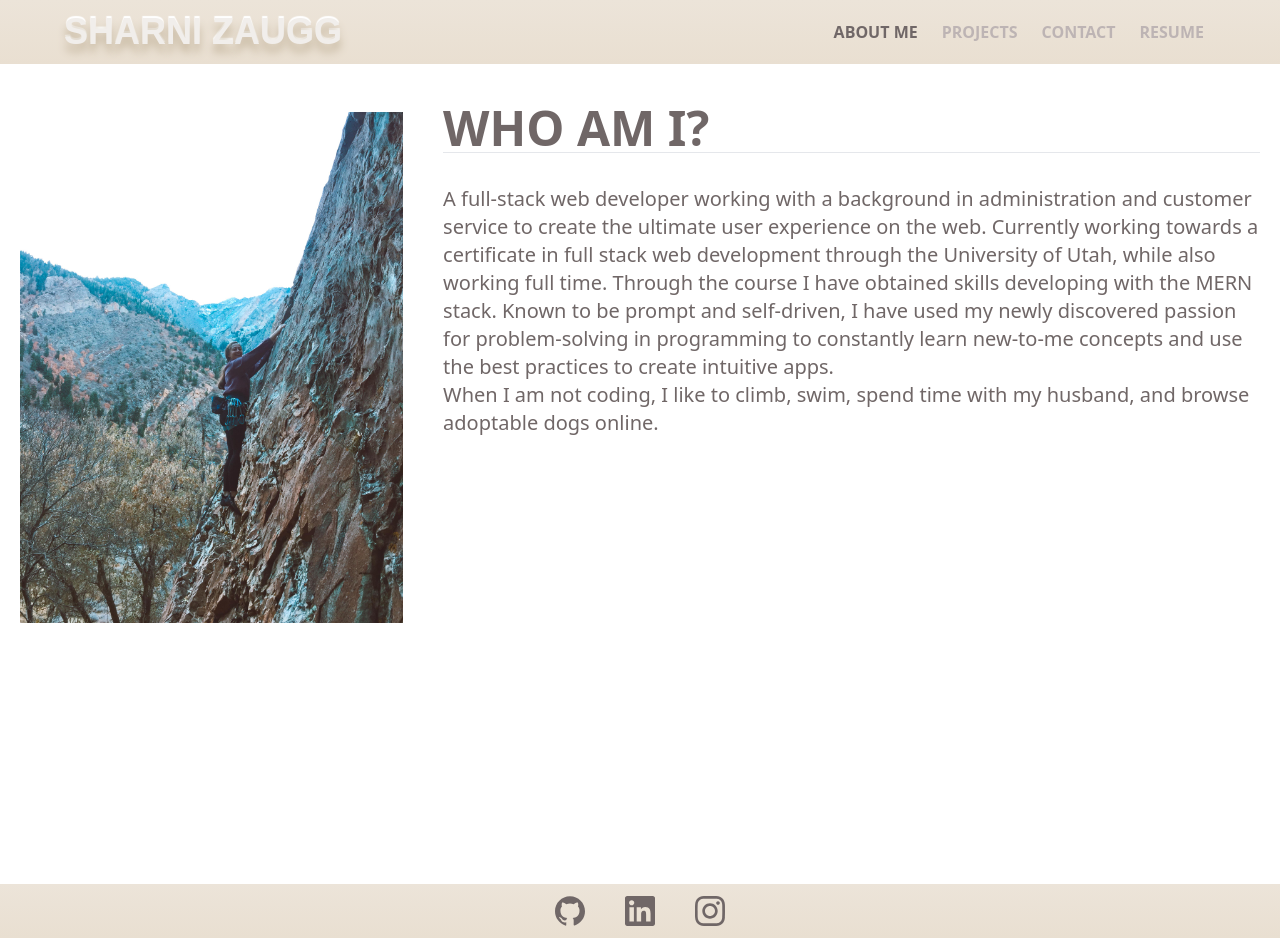
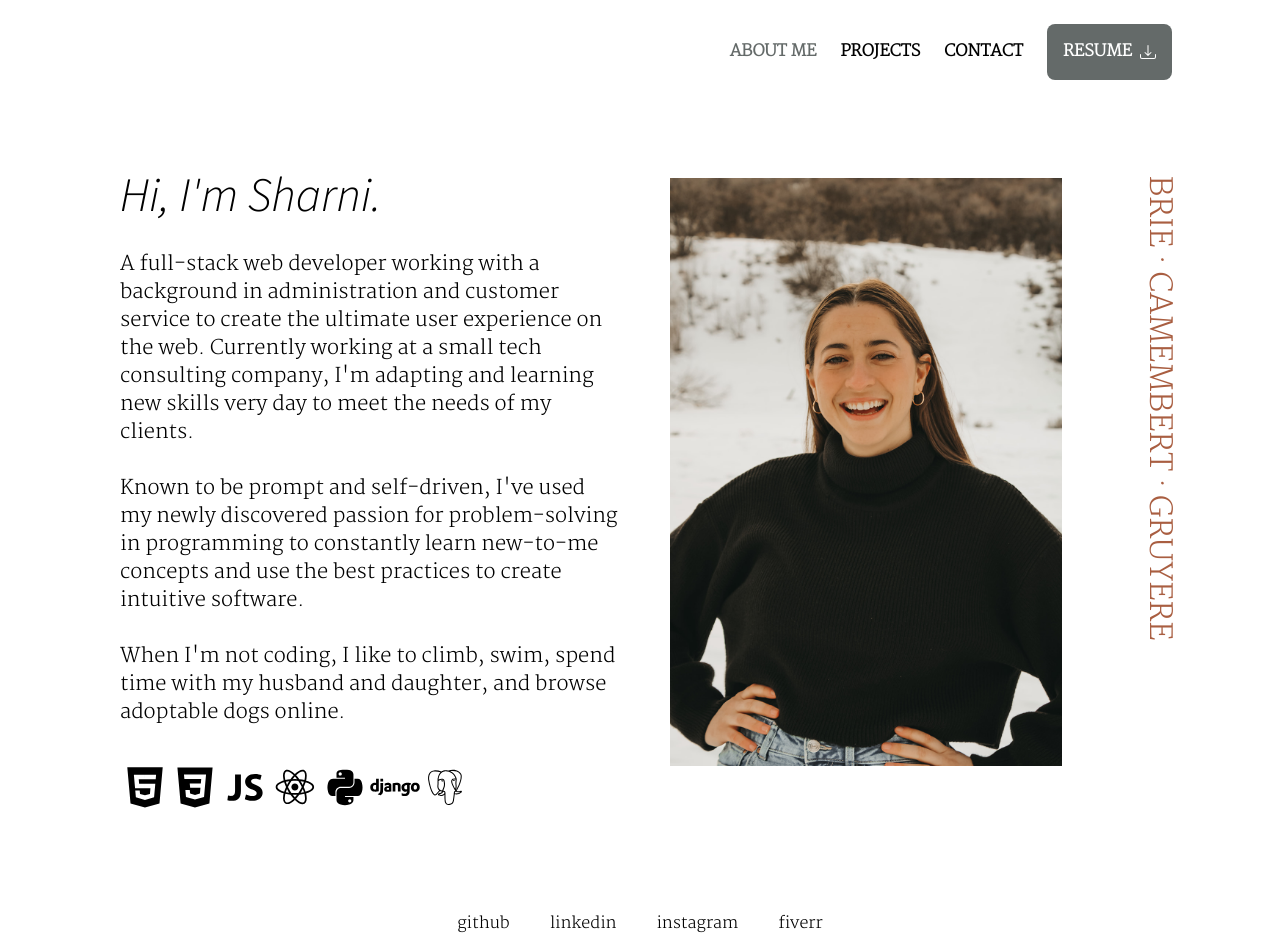
Before and after one commit to sharni595/myPortfolio2.0, a React (Create React App) app: page / in a window 1280 px wide. Built offline with nearby package versions, Linux system fonts and the light colour scheme.

Commit message:
restyle landing page and update styling to scss

```diff
--- a/package.json
+++ b/package.json
@@ -21,7 +21,7 @@
     "build": "react-scripts build",
     "test": "react-scripts test",
     "eject": "react-scripts eject",
-    "build-css": "tailwindcss build App.css -o css/style.css"
+    "build-css": "tailwindcss build App.scss -o css/style.css"
   },
   "eslintConfig": {
     "extends": [
@@ -40,5 +40,8 @@
       "last 1 firefox version",
       "last 1 safari version"
     ]
+  },
+  "devDependencies": {
+    "sass": "^1.58.3"
   }
 }
--- a/src/App.css
+++ /dev/null
@@ -1,65 +0,0 @@
-@tailwind base;
-@tailwind components;
-@tailwind utilities;
-
-
-
-#menu{
-    display: block;
-}
-
-body {
-    background: rgb(255, 255, 255);
-    color: rgb(112, 103, 103);
-    min-height: 100%
-}
-
-header {
-    background: linear-gradient(to bottom, #ece4d9 0%,#e9dfd1 100%);
-}
-
-footer {
-    background: linear-gradient(to bottom, #ece4d9 0%,#e9dfd1 100%);
-}
-
-.milky {
-    font-family: "Arial Rounded MT Bold", "Helvetica Rounded", Arial, sans-serif;;
-    text-transform: uppercase;
-    font-size: 92px;
-    color: #f1eeeb;
-    text-shadow: 0 8px 9px #c4b59d, 0px -2px 1px #fff;
-    font-weight: bold;
-    letter-spacing: 0px;
-    text-align: center;    padding: 10;
-    border-radius: 20px;
-}
-
-header, li {
-    font-weight: bold;
-    color: rgb(189, 180, 180);
-}
-
-.navActive {
-    color: rgb(112, 103, 103);
-}
-
-.img:hover {
-    opacity: 0.2;
-}
-
-.img:hover ~ #info{
-    display: block;
-}
-
-#info:hover {
-    display: block;
-}
-
-.error-text {
-    color: red;
-}
-
-.resume {
-    background-color: rgb(112, 103, 103);
-    color:rgb(255, 255, 255);
-}
--- a/src/App.js
+++ b/src/App.js
@@ -1,5 +1,5 @@
 import React, { useState } from 'react';
-import './App.css';
+import './App.scss';
 import Nav from './components/Nav';
 import About from './components/About';
 import Portfolio from './components/Portfolio';
@@ -58,7 +58,6 @@ function App() {
   const [aboutSelected, setAboutSelected] = useState(true);
   const [portfolioSelected, setPortfolioSelected] = useState(false);
   const [contactSelected, setContactSelected] = useState(false);
-  const [resumeSelected, setResumeSelected] = useState(false);
 
 
 
@@ -71,8 +70,6 @@ function App() {
       setPortfolioSelected={setPortfolioSelected}
       contactSelected={contactSelected}
       setContactSelected={setContactSelected}
-      resumeSelected={resumeSelected}
-      setResumeSelected={setResumeSelected}
       />
       <main className="min-h-screen">
 
@@ -80,7 +77,6 @@ function App() {
 
         {portfolioSelected ? (<Portfolio projects={projects}/>)
           : contactSelected ? (<Contact />)
-          : resumeSelected ? (<Resume />)
           : (<About />)}
 
       </main>
--- /dev/null
+++ b/src/App.scss
@@ -0,0 +1,73 @@
+@tailwind base;
+@tailwind components;
+@tailwind utilities;
+@import url('https://fonts.googleapis.com/css2?family=Martel:wght@200&family=Source+Sans+Pro:ital,wght@1,300&display=swap');
+
+
+
+
+#menu{
+    display: block;
+}
+
+* {
+    font-family: 'Martel', serif;
+}
+
+header {
+    li {
+        font-weight: bold;
+    }
+}
+
+.about {
+    display: grid;
+    grid-gap: 10px;
+    grid-template-columns: 50% 40% 10%;
+    grid-template-areas:
+            "aboutme profile extra";
+    padding: 50px 100px;
+    .about-me {
+        grid-area: aboutme;
+        h1 {
+            font-family: 'Source Sans Pro', sans-serif;
+        }
+    }
+    .profile {
+        grid-area: profile;
+        // overflow: hidden;
+    }
+    .extra {
+        grid-area: extra;
+        transform: rotate(90deg);
+        position: absolute;
+        top: 390px;
+        right: -110px;
+        color: #a95e41;
+    }
+}
+
+.navActive {
+    color: #646a69;
+}
+
+.img:hover {
+    opacity: 0.2;
+}
+
+.img:hover ~ #info{
+    display: block;
+}
+
+#info:hover {
+    display: block;
+}
+
+.error-text {
+    color: red;
+}
+
+.resume {
+    background-color: #646a69;
+    color:rgb(255, 255, 255);
+}
--- a/src/components/About/index.js
+++ b/src/components/About/index.js
@@ -1,30 +1,51 @@
 import React from 'react';
-import '../../App.css';
+import '../../App.scss';
 import '../../css/style.css';
-import profileImage from '../../assets/images/climbing.jpg';
+import profileImage from '../../assets/images/snowy-me.JPG';
+import { DiHtml5 } from 'react-icons/di';
+import { DiCss3 } from 'react-icons/di';
+import { DiJavascript1 } from 'react-icons/di';
+import { DiReact } from 'react-icons/di';
+import { DiPython } from 'react-icons/di';
+import { DiDjango } from 'react-icons/di';
+import { DiPostgresql } from 'react-icons/di';
 
 function About() {
     return(
-        <section className="my-5 lg:flex lg:flex-row">
-            <div className="p-5">
-                <img src={profileImage} className="my-2" alt="cover" />
-            </div>
-            <div className="p-5">
-                <h1 id="about" className="font-bold text-5xl">WHO AM I?</h1>
-                <hr />
+        <section className="about my-5">
+            <div className="about-me p-5">
+                <h1 className="text-5xl">Hi, I'm Sharni.</h1>
                 <br />
                 <div className="my-2 text-xl">
                     <p>
                         A full-stack web developer working with a background in administration and customer
-                        service to create the ultimate user experience on the web. Currently working towards
-                        a certificate in full stack web development through the University of Utah, while also
-                        working full time. Through the course I have obtained skills developing with the MERN stack. Known to be prompt and self-driven, I have used my newly discovered passion
-                        for problem-solving in programming to constantly learn new-to-me concepts and use the best
-                        practices to create intuitive apps.
-                        <br/>
-                        When I am not coding, I like to climb, swim, spend time with my husband, and browse adoptable dogs online.
+                        service to create the ultimate user experience on the web. Currently working at a small tech consulting company, I'm adapting and learning new skills very day to meet the needs of my clients.
                     </p>
+                    <br />
+                    <p>
+                        Known to be prompt and self-driven, I've used my newly discovered passion for problem-solving in programming to constantly learn new-to-me concepts and use the best practices to create intuitive software.
+                    </p>
+                    <br />
+                    <p>
+                        When I'm not coding, I like to climb, swim, spend time with my husband and daughter, and browse adoptable dogs online.
+                    </p>
+                    <br />
                 </div>
+                <div className='stacks flex items-baseline'>
+                    <DiHtml5 size={50}/>
+                    <DiCss3 size={50}/>
+                    <DiJavascript1 size={50}/>
+                    <DiReact size={50}/>
+                    <DiPython size={50}/>
+                    <DiDjango size={50}/>
+                    <DiPostgresql size={50}/>
+                </div>
+            </div>
+            <div className="profile p-5">
+                <img src={profileImage} className="my-2" alt="cover" />
+            </div>
+            <div className='extra text-3xl'>
+                <span>BRIE &middot; CAMEMBERT &middot; GRUYERE</span>
             </div>
         </section>
     )
--- a/src/components/Contact/index.js
+++ b/src/components/Contact/index.js
@@ -83,7 +83,7 @@ function Contact() {
                             <p className="error-text">{errorMessage}</p>
                         </div>
                     )} */}
-                    <button className="w-full bg-gray-600 hover:bg-gray-900 text-white font-bold py-3 px-4 rounded text-2xl" type="submit">Submit</button>
+                    <button className="w-full bg-gray-600 text-white font-bold py-3 px-4 rounded text-2xl" type="submit">Submit</button>
                 </form>
             </div>
         </section>
--- a/src/components/Footer/index.js
+++ b/src/components/Footer/index.js
@@ -1,20 +1,21 @@
 import React from 'react';
-import { SiGithub } from 'react-icons/si';
-import { SiLinkedin } from 'react-icons/si';
-import { SiInstagram } from 'react-icons/si';
+
 
 function Footer() {
     return(
         <footer>
-            <div className="flex flex-row justify-center">
+            <div className="flex flex-row justify-center align-center">
                 <a href="https://github.com/sharni595" className="px-5 py-3 cursor-pointer">
-                    <SiGithub size={30}/>
+                    github
                 </a>
                 <a href="https://www.linkedin.com/in/sharni-zaugg-3997b01b9/" className="px-5 py-3 cursor-pointer">
-                    <SiLinkedin size={30}/>
+                    linkedin
                 </a>
                 <a href="https://www.instagram.com/sharni595/" className="px-5 py-3 cursor-pointer">
-                    <SiInstagram size={30}/>
+                    instagram
+                </a>
+                <a href="https://www.fiverr.com/sharni595/create-your-landing-page" className="px-5 py-3 cursor-pointer">
+                    fiverr
                 </a>
             </div>
         </footer>
--- a/src/components/Nav/index.js
+++ b/src/components/Nav/index.js
@@ -1,6 +1,8 @@
 import React from 'react';
-import '../../App.css';
+import '../../App.scss';
 import '../../css/style.css'
+import { BsDownload } from 'react-icons/bs';
+import resume from '../../assets/resume/ProperResume.pdf';
 
 function Nav(props) {
 
@@ -11,19 +13,10 @@ function Nav(props) {
         setPortfolioSelected,
         contactSelected,
         setContactSelected,
-        resumeSelected,
-        setResumeSelected,
     } = props;
 
     return(
-        <header className="lg:px-16 px-6 text-gray-100 flex flex-wrap items-center lg:py-3 py-2">
-            <div className="flex-1 flex justify-center items-center lg:justify-between">
-                <h2 className="text-4xl milky">
-                    <a href="/">
-                        <span role="img">SHARNI ZAUGG</span>
-                    </a>
-                </h2>
-            </div>
+        <header className="lg:px-24 px-6 pt-6 flex flex-wrap lg:justify-end">
             <div className="menu hidden lg:flex lg:items-center lg:w-auto w-full" id="menu">
                 <nav>
                     <ul className="flex items-center justify-center text-base pt-4 lg:pt-0">
@@ -32,7 +25,6 @@ function Nav(props) {
                                 setAboutSelected(true);
                                 setPortfolioSelected(false);
                                 setContactSelected(false);
-                                setResumeSelected(false);
                             }}>
                                 ABOUT ME
                             </span>
@@ -42,7 +34,6 @@ function Nav(props) {
                                 setAboutSelected(false);
                                 setPortfolioSelected(true);
                                 setContactSelected(false);
-                                setResumeSelected(false);
                             }}>
                                 PROJECTS
                             </span>
@@ -52,20 +43,15 @@ function Nav(props) {
                                 setAboutSelected(false);
                                 setPortfolioSelected(false);
                                 setContactSelected(true);
-                                setResumeSelected(false);
                             }}>
                                 CONTACT
                             </span>
                         </li>
-                        <li className={`mx-3 cursor-pointer ${resumeSelected && 'navActive'}`}>
-                            <span onClick={() => {
-                                setAboutSelected(false);
-                                setPortfolioSelected(false);
-                                setContactSelected(false);
-                                setResumeSelected(true);
-                            }}>
+                        <li className="mx-3 cursor-pointer">
+                            <a href={resume} download="ProperResume.pdf" className="flex flex-row items-center mx-auto p-4 resume text-l rounded-lg">
                                 RESUME
-                            </span>
+                                <BsDownload className="ml-2"/>
+                            </a>
                         </li>
                     </ul>
                 </nav>
```
Also changed, not shown: src/assets/images/snowy-me.JPG (added), 1 other file (tests, documents, lock files or other folders).
